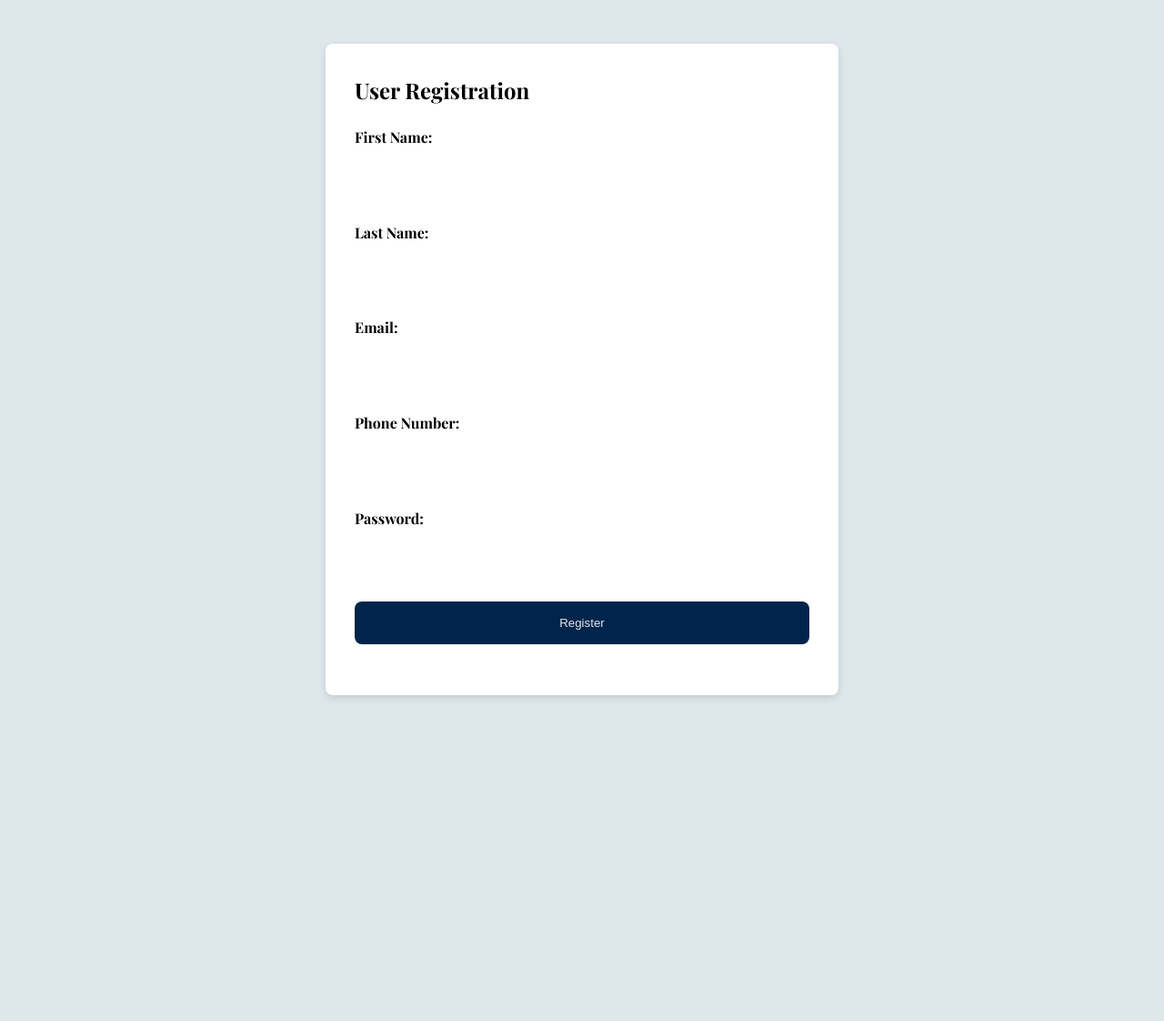
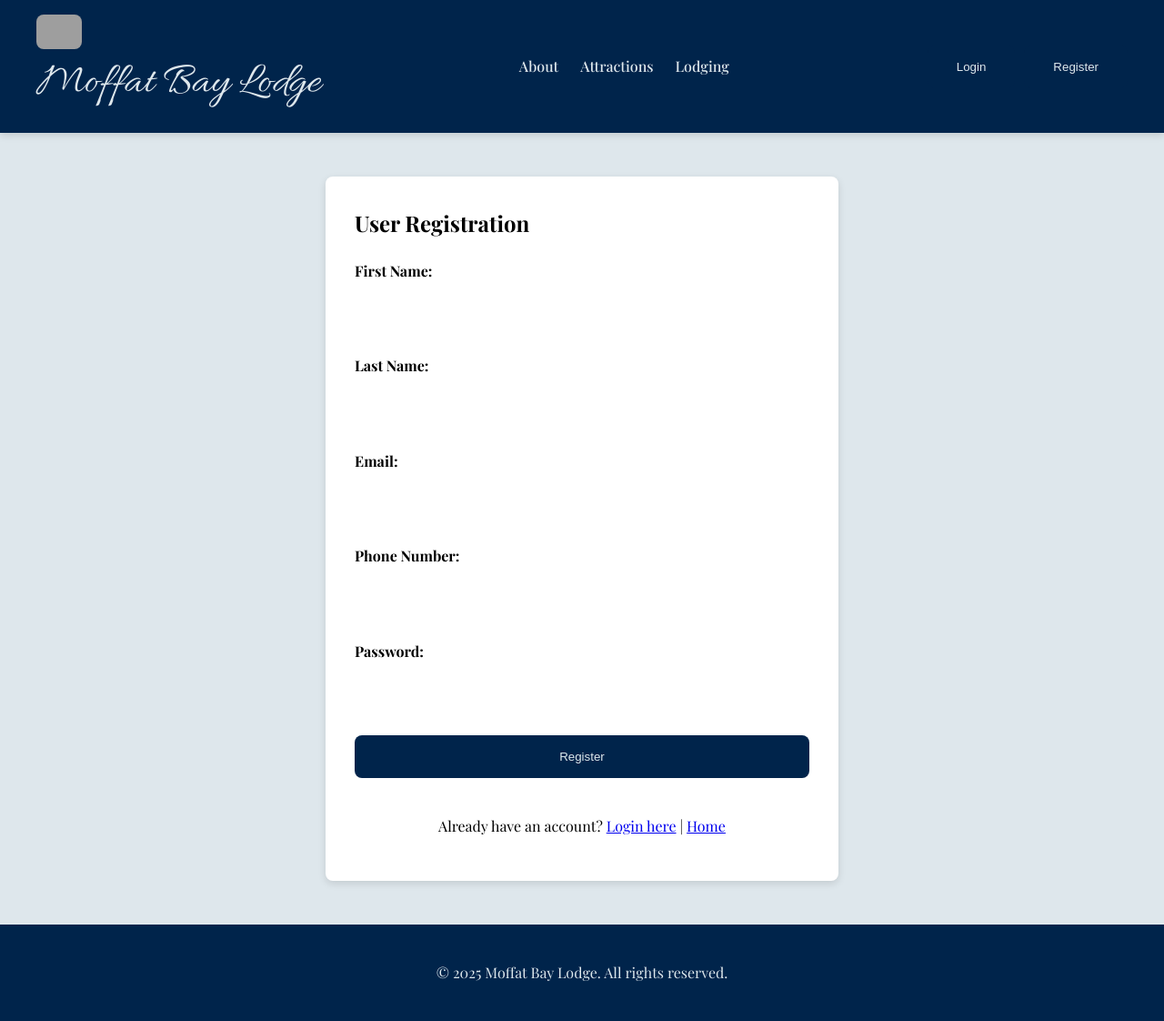
Before and after one commit to zachxxking/Moffat-Bay, a PHP site: page /register.php in a window 1280 px wide. Shown: the whole page at 91% size. Before the commit the page ends 768 px from the top, so only its background shows below. Run offline with PHP 8.4, Linux system fonts and the light colour scheme; grey boxes are pictures that could not be loaded.

Commit message:
Update register.php

```diff
--- a/register.php
+++ b/register.php
@@ -1,4 +1,11 @@
-<!--Moffat Bay Lodge User Registration page-->
+<!--
+CSD460 Capstone - Red Team
+Contributors: Zachariah King, Ryan Monnier, Tabari Harvey, Jacob Achenbach
+Instructor: Sue Sampson
+Created October-December 2025
+-->
+
+<!-- Moffat Bay Lodge User Registration page -->
 <!DOCTYPE html>
 <html lang="en">
 <head>
@@ -13,9 +20,28 @@
     <link rel="stylesheet" href="moffatbaycss.css">
 </head>
 <body>
+<!-- Header / Nav -->
+<header>
+   <nav>
+       <div class="nav-left">
+           <img src="images/salmon.png" alt="Salmon Logo" class="salmon-logo">
+           <a href="index.php" class="lodge-logo">Moffat Bay Lodge</a>
+       </div>
 
-            <!-- Registration Form -->
-    <form action="register_backend.php" method="POST">
+       <ul>
+           <li><a href="about.php">About</a></li>
+           <li><a href="attractions.php">Attractions</a></li>
+           <li><a href="room_reservation.php">Lodging</a></li>
+       </ul>
+
+       <div style="display:flex; gap:10px;">
+            <a href="login.php"><button class="btn-primary">Login</button></a>
+            <a href="register.php"><button class="btn-primary">Register</button></a>
+       </div>
+    </nav>
+</header>
+
+<form action="register_backend.php" method="POST" class="form-card">
     <h2>User Registration</h2>
 
     <label for="first_name">First Name:</label>
@@ -27,14 +53,24 @@
     <label for="email">Email:</label>
     <input type="email" id="email" name="email" required>
 
-        <label for="phone_number">Phone Number:</label>
-        <input type="text" id="phone_number" name="phone_number" required>
+    <label for="phone">Phone Number:</label>
+    <input type="text" id="phone" name="phone" required>
 
     <label for="password">Password:</label>
     <input type="password" id="password" name="password" required>
 
     <input type="submit" value="Register" class="btn-primary">
+
+    <p style="text-align:center; margin-top:1rem;">
+        Already have an account? <a href="login.php">Login here</a> |
+        <a href="index.php">Home</a>
+    </p>
 </form>
+
+<!-- FOOTER -->
+<footer>
+    <p>&copy; <?php echo date('Y'); ?> Moffat Bay Lodge. All rights reserved.</p>
+</footer>
 
 </body>
 </html>
```
Lines whose indentation alone changed are shown as unchanged.
